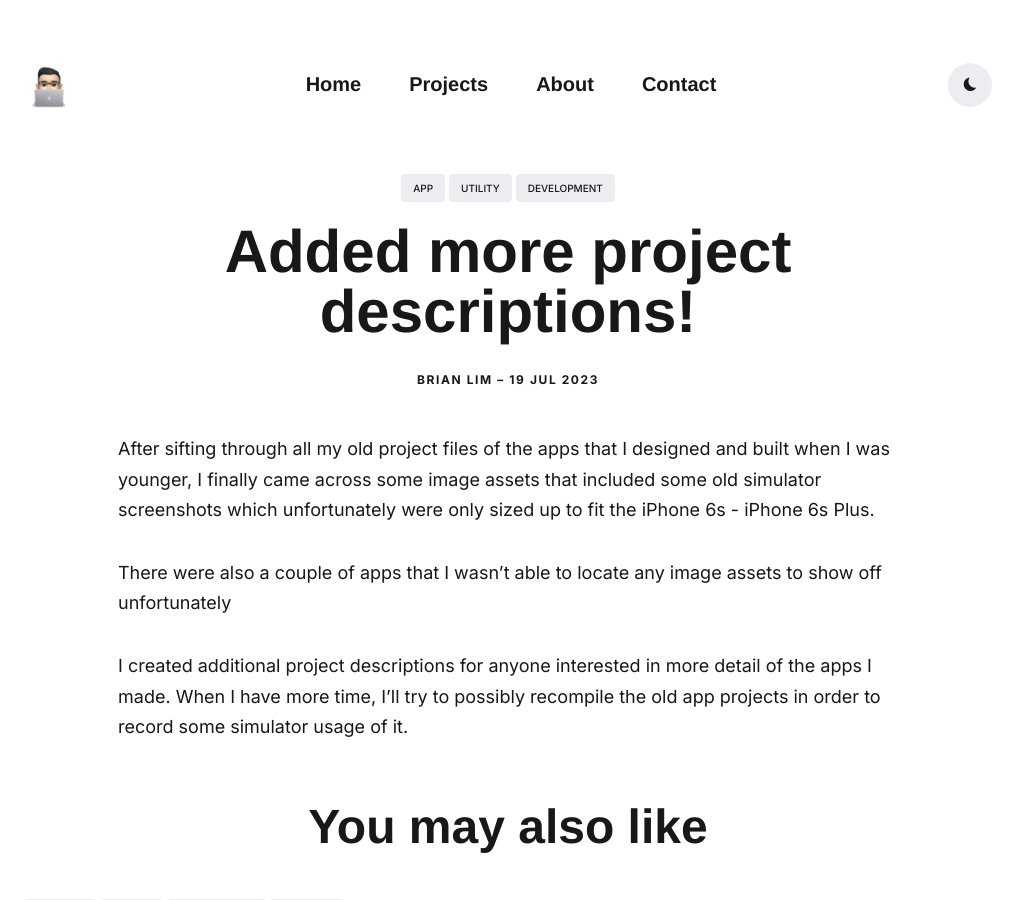
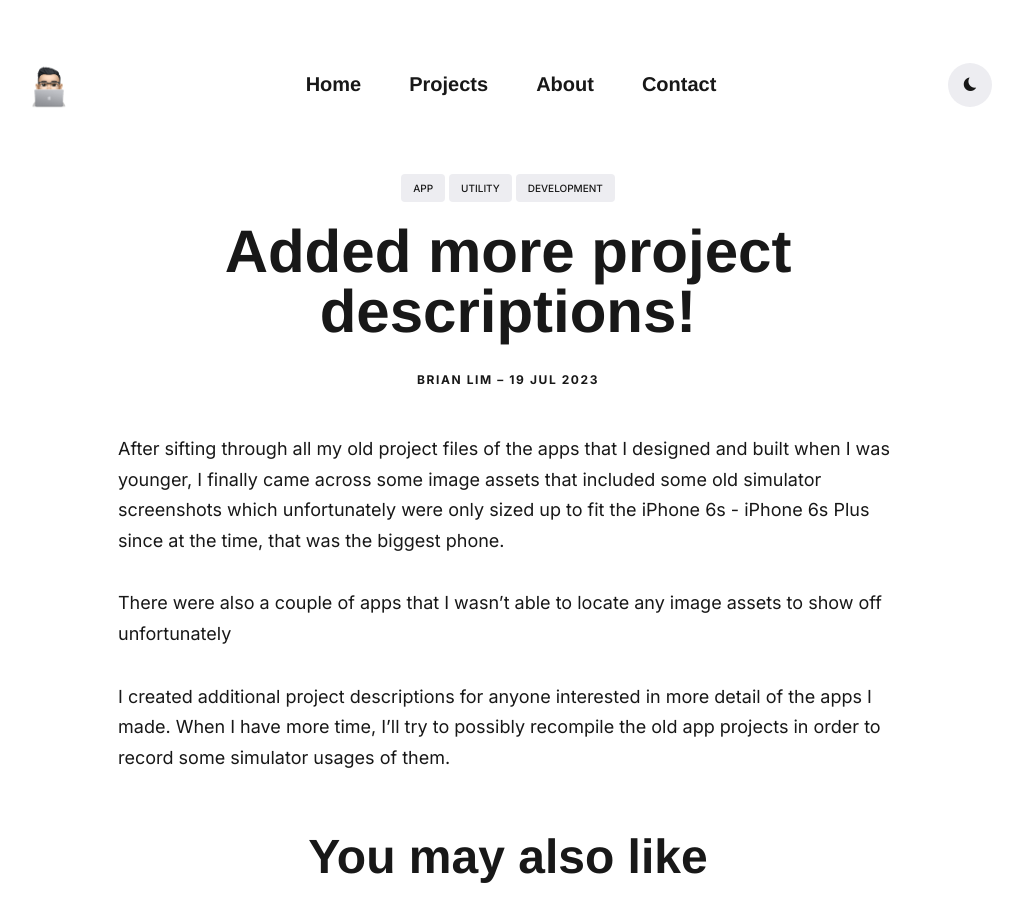
Before and after one commit to TekHero/tekhero.github.io, a Jekyll site: the page built from _posts/2023-07-19-Portfolio-Update.md, in a window 1280 px wide and 900 px high. Shown: the whole window, without its empty margins (132-1155 px from the left). Built offline with Jekyll 4.4.1, drawn with Linux system fonts in a browser that asks for light colours; nearby versions of some CDN libraries; some web fonts are replaced.

Commit message:
Portfolio update changes

```diff
--- a/_posts/2023-07-19-Portfolio-Update.md
+++ b/_posts/2023-07-19-Portfolio-Update.md
@@ -5,8 +5,8 @@
 tags:   [app, utility, development]
 ---
 
-After sifting through all my old project files of the apps that I designed and built when I was younger, I finally came across some image assets that included some old simulator screenshots which unfortunately were only sized up to fit the iPhone 6s - iPhone 6s Plus.
+After sifting through all my old project files of the apps that I designed and built when I was younger, I finally came across some image assets that included some old simulator screenshots which unfortunately were only sized up to fit the iPhone 6s - iPhone 6s Plus since at the time, that was the biggest phone.
 
 There were also a couple of apps that I wasn't able to locate any image assets to show off unfortunately
 
-I created additional project descriptions for anyone interested in more detail of the apps I made. When I have more time, I'll try to possibly recompile the old app projects in order to record some simulator usage of it.
+I created additional project descriptions for anyone interested in more detail of the apps I made. When I have more time, I'll try to possibly recompile the old app projects in order to record some simulator usages of them.
```
